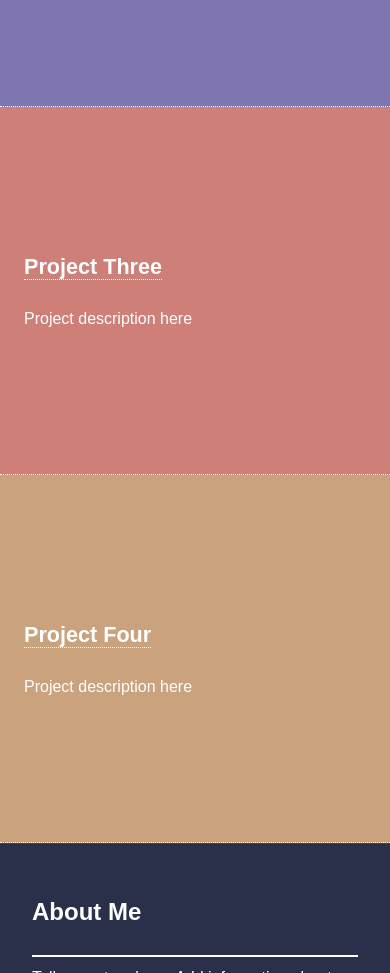
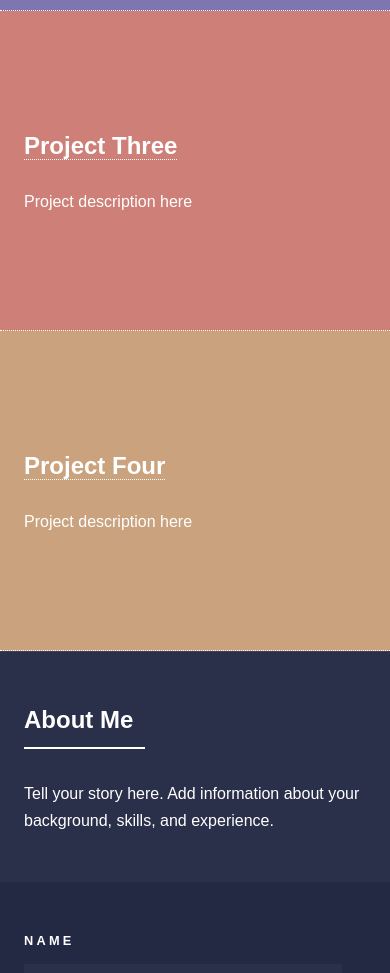
Before and after one commit to jnlindsey23-rose/personalwebsite9, a plain HTML site: page index.html in a window 390 px wide. Shown: the part 1027-2000 px from the top of the page. Drawn offline with Linux system fonts and the light colour scheme.

Commit message:
Update style.css

```diff
--- a/style.css
+++ b/style.css
@@ -325,13 +325,31 @@ strong, b {
     padding: 4em 3em 2em 3em;
 }
 
-.major::after {
+.major {
+    width: max-content;
+    margin-bottom: 2em;
+}
+
+.major > :first-child {
+    margin-bottom: 0;
+    width: calc(100% + 0.5em);
+}
+
+.major > :first-child::after {
     content: '';
     background-color: var(--text-color);
     display: block;
     height: 2px;
     margin: 0.325em 0 0.5em 0;
     width: 100%;
+}
+
+.major > p {
+    font-size: 0.7em;
+    font-weight: 600;
+    letter-spacing: 0.25em;
+    margin-bottom: 0;
+    text-transform: uppercase;
 }
 
 /* ========================================
@@ -619,6 +637,7 @@ input[type="reset"] {
 
     h1 { font-size: 2em; }
     h2 { font-size: 1.5em; }
+    h3 { font-size: 1.25em; }
 
     #header {
         height: 2.75em;
@@ -646,8 +665,30 @@ input[type="reset"] {
 
     .tiles article {
         width: 100% !important;
-        height: 20em;
+        height: 16em;
+        max-height: none;
+        min-height: 0;
         padding: 3em 1.5em 1em 1.5em;
+    }
+
+    .tiles article h3 {
+        font-size: 1.5em;
+    }
+
+    #main .inner {
+        padding: 3em 1.5em 1em 1.5em;
+    }
+
+    #contact > .inner > section:first-child {
+        padding: 3em 1.5em 1em 1.5em;
+    }
+
+    #contact > .inner > .split {
+        padding: 0 1.5em;
+    }
+
+    #contact .split section {
+        padding: 3em 0 1em 0;
     }
 
     form .field.half {
@@ -664,6 +705,15 @@ input[type="reset"] {
         flex-direction: column;
     }
 
+    .tiles {
+        display: block;
+    }
+
+    .tiles article {
+        height: 20em;
+        width: 100% !important;
+    }
+
     .copyright {
         flex-direction: column;
     }
```
